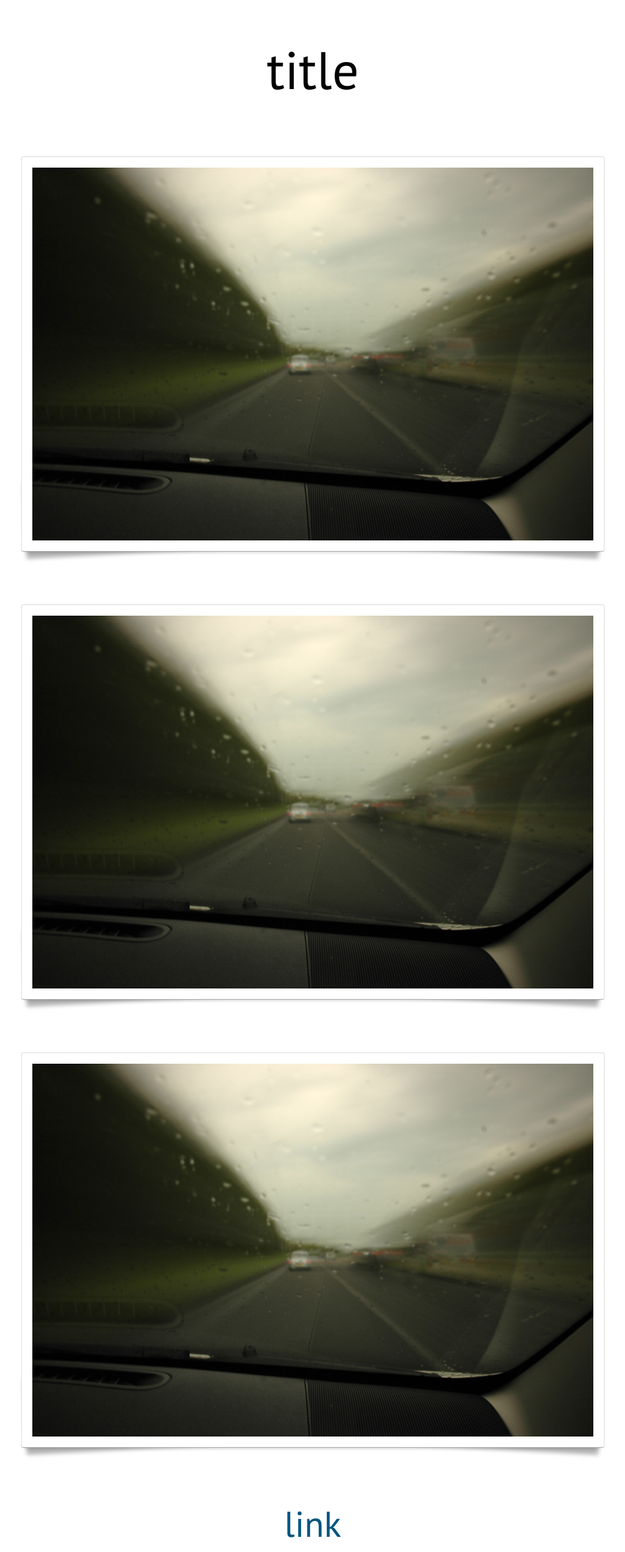
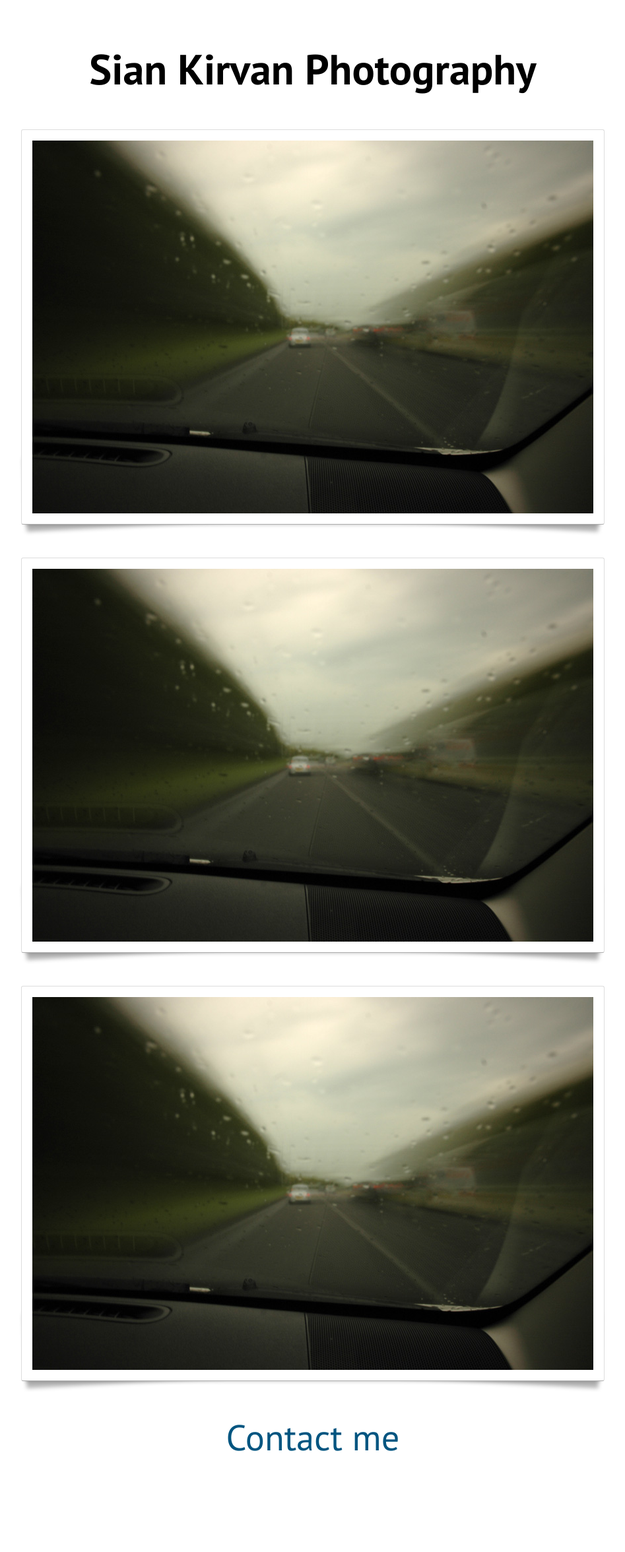
Before and after one commit to siankirvan/siankirvan.github.com, a Jekyll site: the page built from index.html, in a window 1280 px wide. Shown: the whole page at 66% size, without its empty margins (166-1113 px from the left). Built offline with Jekyll 4.4.1, drawn with Linux system fonts in a browser that asks for light colours; after the commit the page ends 2278 px from its top, so only the background shows below that.

Commit message:
added proper titles and text

```diff
--- a/_layouts/default.html
+++ b/_layouts/default.html
@@ -8,7 +8,7 @@
 	<!--[if lt IE 9]>
 	<script src="//html5shiv.googlecode.com/svn/trunk/html5.js"></script>
 	<![endif]-->
-	<title>title</title>
+	<title>Sian Kirvan Photography</title>
 </head>
 <body>
 	{{ content }}
--- a/index.html
+++ b/index.html
@@ -1,9 +1,9 @@
 ---
 layout: default
-title: sian kirvan photography
+title: Sian Kirvan Photography
 ---
 
-<h1>title</h1>
+<h1>Sian Kirvan Photography</h1>
 <div class="curve">
 	<img src="/static/img/img1.jpg" />
 </div>
@@ -13,4 +13,4 @@ title: sian kirvan photography
 <div class="curve">
 	<img src="/static/img/img1.jpg" />
 </div>
-<a href="mailto:sian@siankirvan.com" title="Contact me">link</a>
+<h2><a href="mailto:sian@siankirvan.com" title="Contact me">Contact me</a></h2>
--- a/static/css/base.css
+++ b/static/css/base.css
@@ -1,30 +1,32 @@
 body {
-	font: 1em "PT Sans", "Helvetica Neue", Helvetica, Arial, sans-serif;
+	margin: 0;
+	padding: 20px;
+	font-family: "PT Sans", "Helvetica Neue", Helvetica, Arial, sans-serif;
 	text-align: center;
 }
 
 h1 {
+	margin-bottom: 0;
+	font-size: 4em;
+	font-weight: 700;
+}
+
+h2 {
+	font-size: 3.4em;
 	font-weight: 400;
-	font-size: 5em;
-	font: 400 5em "PT Sans", "Helvetica Neue", Helvetica, Arial, sans-serif;
 }
 
 a {
 	text-decoration: none;
-	font-size: 3.4em;
-	font-weight: 300;
 	color: #005580;
-}
-
-.curve {
-	width: 850px;
 }
 
 .curve {
 	position: relative;
 	z-index: inherit;
+	width: 850px;
 	height: auto;
-	margin: 80px auto;
+	margin: 50px auto;
 	padding: 16px;
 	border: 1px solid #ddd;
 	border-bottom: 1px solid #aeaeae;
```
